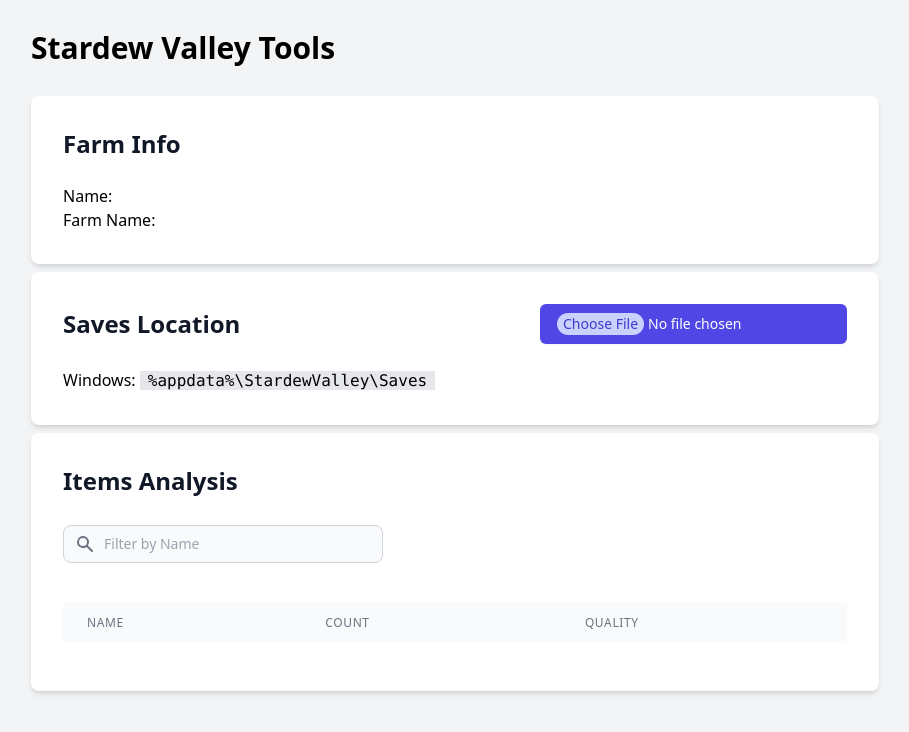
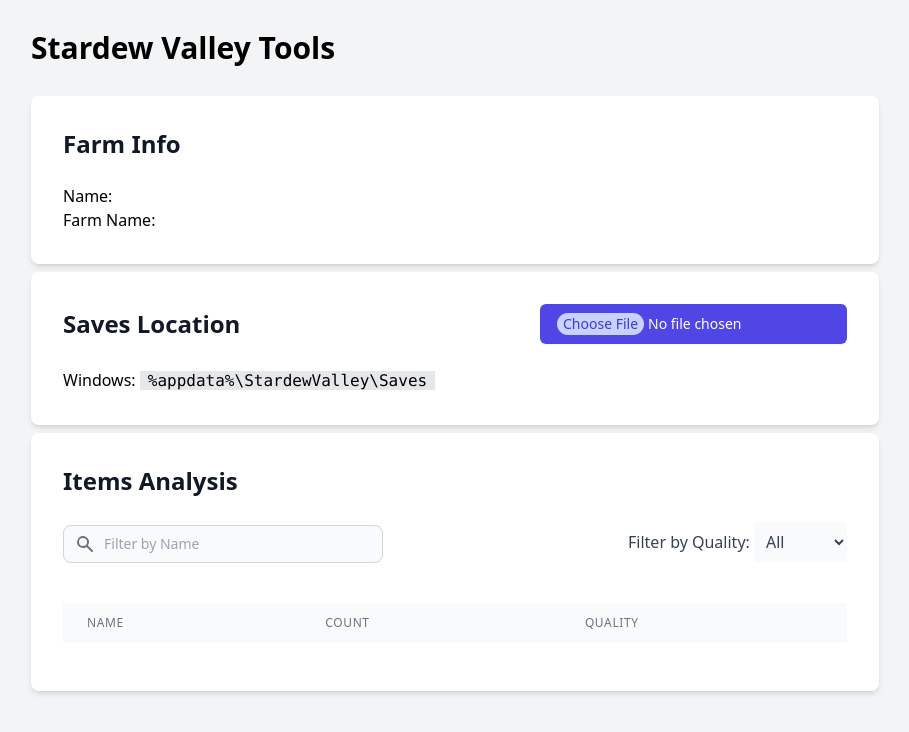
Before and after one commit to hasssan/svtools, a SvelteKit app: page / in a window 1280 px wide. Shown: the top 732 px of the page, without its empty margins (185-1094 px from the left). Built offline with nearby package versions, Linux system fonts and the light colour scheme.

Commit message:
feat: filter by quality

```diff
--- a/src/lib/items.ts
+++ b/src/lib/items.ts
@@ -19,7 +19,7 @@ function findNestedObject(obj: Record<string, unknown>, key: string): Array<unkn
 	return items;
 }
 
-const qualityNames: Record<number, string> = {
+export const qualityNames: Record<number, string> = {
 	0: 'Normal',
 	1: 'Silver',
 	2: 'Gold',
--- a/src/routes/+page.svelte
+++ b/src/routes/+page.svelte
@@ -1,11 +1,15 @@
 <script lang="ts">
 	import { parseSaveGame, type Player, type Item } from '../lib/saveGame.js';
+	import { qualityNames } from '../lib/items.js';
 
 	let items: Item[] = [];
 	let filterByName = '';
+	let filterByQuality = '';
 	let player: Player;
 
 	let files: FileList;
+
+	const qualityFilter = Object.values(qualityNames);
 
 	function handleSaveUpload() {
 		const file = files[0];
@@ -23,9 +27,13 @@
 		reader.readAsText(file);
 	}
 
-	$: filteredItems = items.filter((item) =>
-		item.name.toLowerCase().includes(filterByName.toLowerCase())
-	);
+	$: filteredItems = items
+		.filter((item) => item.name.toLowerCase().includes(filterByName.toLowerCase()))
+		.filter(
+			(item) =>
+				(filterByQuality && item.qualityName?.toLowerCase() === filterByQuality.toLowerCase()) ||
+				!filterByQuality
+		);
 </script>
 
 <div class="flex flex-col items-center justify-center bg-gray-100 dark:bg-gray-900 my-2">
@@ -77,8 +85,8 @@
 				<h1 class="text-2xl font-bold text-gray-900 dark:text-gray-100">Items Analysis</h1>
 			</div>
 			<div class="flex flex-col md:flex-row items-center justify-between mb-6">
-				<label for="table-search" class="sr-only">Search</label>
 				<div class="relative mt-1">
+					<label for="table-search" class="sr-only">Search</label>
 					<div class="flex absolute inset-y-0 left-0 items-center pl-3 pointer-events-none">
 						<svg
 							class="w-5 h-5 text-gray-500 dark:text-gray-400"
@@ -100,6 +108,15 @@
 						placeholder="Filter by Name"
 						bind:value={filterByName}
 					/>
+				</div>
+				<div class="text-gray-700">
+					<label for="filter-quality">Filter by Quality:</label>
+					<select class="p-2 rounded border-0 bg-gray-50" bind:value={filterByQuality}>
+						<option value="">All</option>
+						{#each qualityFilter as quality}
+							<option value={quality}>{quality}</option>
+						{/each}
+					</select>
 				</div>
 			</div>
 			<div class="overflow-x-auto py-4">
```
